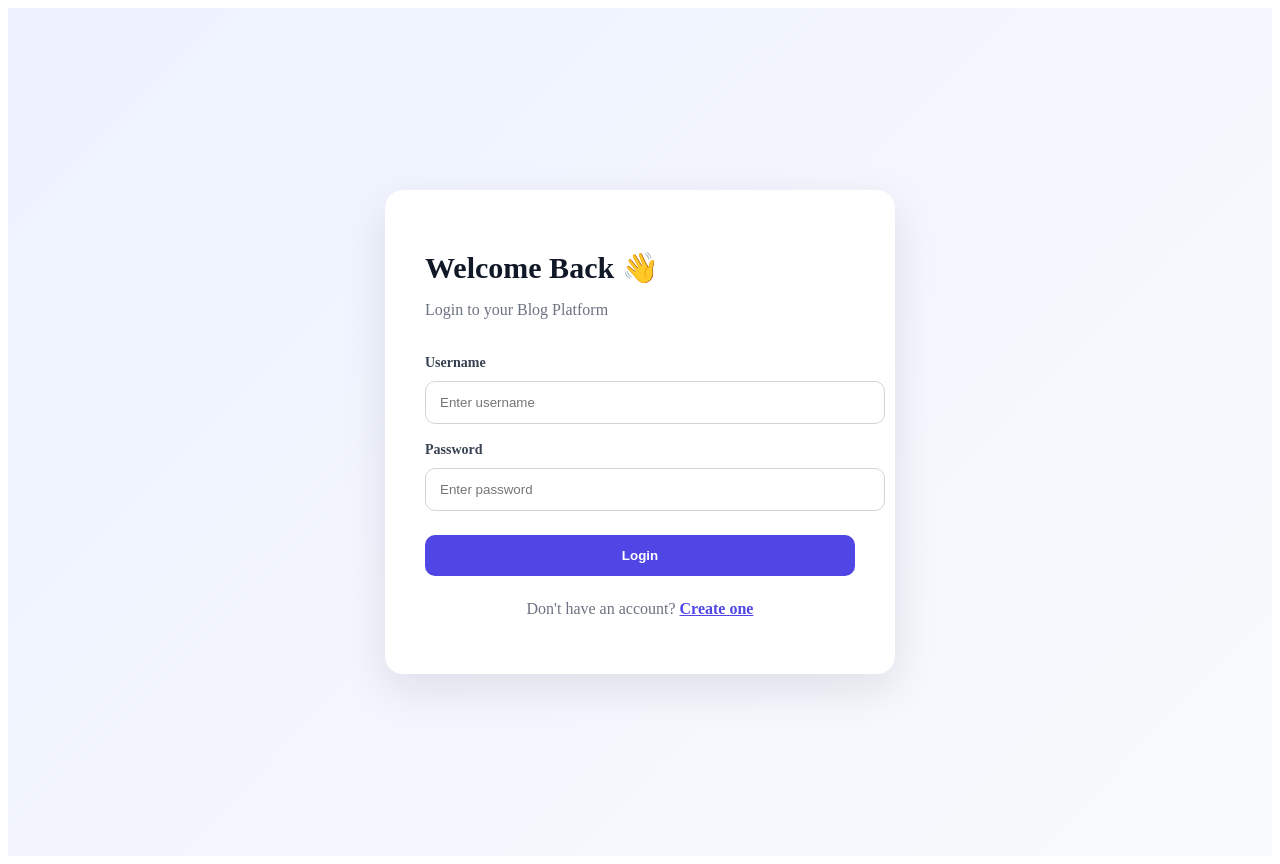
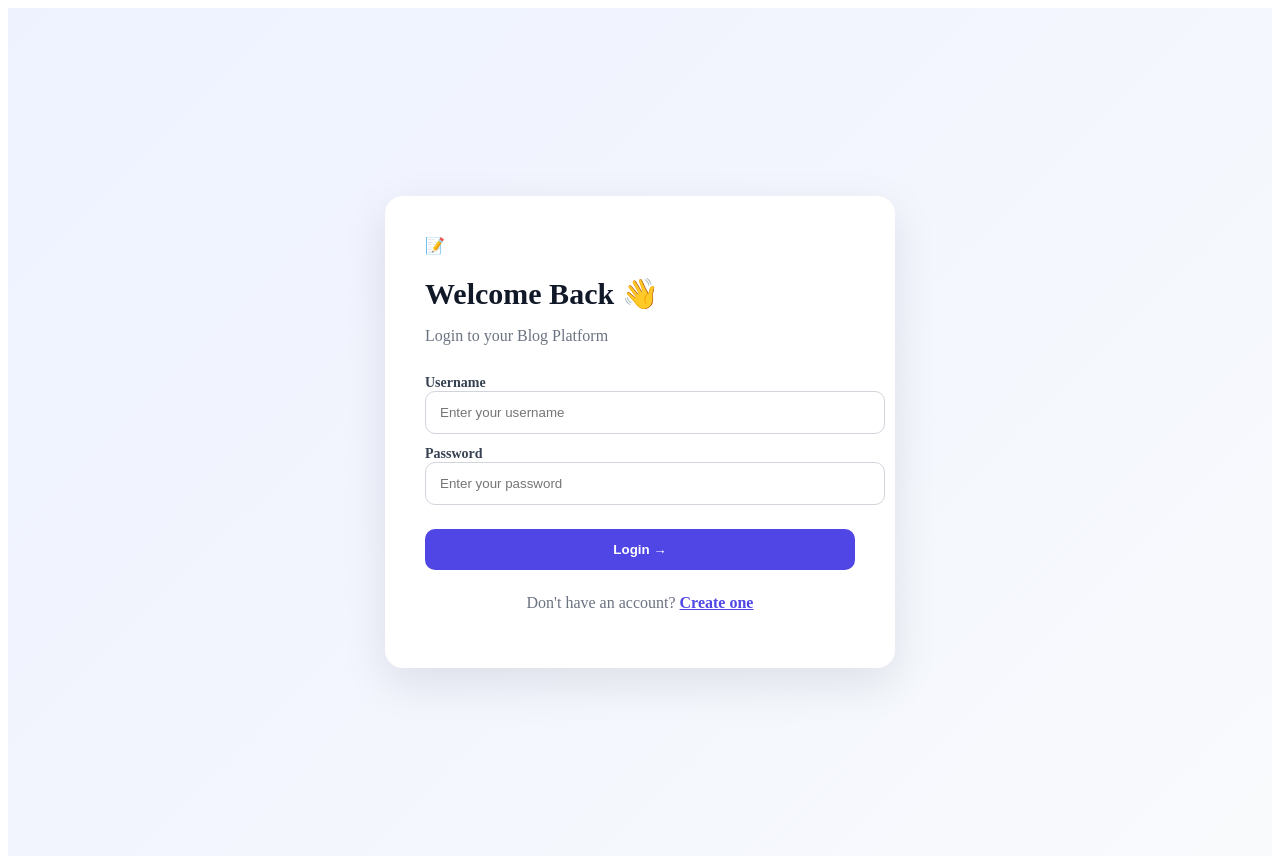
Before and after one commit to santoshml-lab/blog-platform-frontend, a React (Vite) app: page /login in a window 1280 px wide. Built offline with nearby package versions, Linux system fonts and the light colour scheme.

Commit message:
Update Login.jsx

```diff
--- a/src/pages/Login.jsx
+++ b/src/pages/Login.jsx
@@ -19,22 +19,25 @@ function Login() {
     setLoading(true);
 
     try {
-      const data = await loginUser(username, password);
+      const data = await loginUser(
+        username,
+        password
+      );
 
       localStorage.setItem(
         "access_token",
         data.access_token
       );
 
-
-
-
       localStorage.setItem(
         "username",
         username
       );
 
-      navigate("/home");
+      navigate("/home", {
+        replace: true,
+      });
+
     } catch (err) {
       setError(
         err.message || "Login failed"
@@ -46,12 +49,21 @@ function Login() {
 
   return (
     <div className="auth-page">
+
       <div className="auth-card">
-        <h1>Welcome Back 👋</h1>
+
+        <div className="auth-logo">
+          📝
+        </div>
+
+        <h1>
+          Welcome Back 👋
+        </h1>
 
         <p className="auth-subtitle">
           Login to your Blog Platform
         </p>
+
 
         {error && (
           <div className="error-message">
@@ -59,42 +71,59 @@ function Login() {
           </div>
         )}
 
+
         <form onSubmit={handleSubmit}>
-          <label>
+
+          <div className="form-group">
+            <label htmlFor="username">
               Username
             </label>
 
             <input
+              id="username"
               type="text"
-            placeholder="Enter username"
+              placeholder="Enter your username"
               value={username}
               onChange={(event) =>
                 setUsername(event.target.value)
               }
+              autoComplete="username"
               required
             />
+          </div>
 
-          <label>
+
+          <div className="form-group">
+            <label htmlFor="password">
               Password
             </label>
 
             <input
+              id="password"
               type="password"
-            placeholder="Enter password"
+              placeholder="Enter your password"
               value={password}
               onChange={(event) =>
                 setPassword(event.target.value)
               }
+              autoComplete="current-password"
               required
             />
+          </div>
+
 
           <button
             type="submit"
             disabled={loading}
+            className="auth-submit-btn"
           >
-            {loading ? "Logging in..." : "Login"}
+            {loading
+              ? "Logging in..."
+              : "Login →"}
           </button>
+
         </form>
+
 
         <p className="auth-footer">
           Don't have an account?{" "}
@@ -102,7 +131,9 @@ function Login() {
             Create one
           </Link>
         </p>
+
       </div>
+
     </div>
   );
 }
```
Lines whose indentation alone changed are shown as unchanged.
